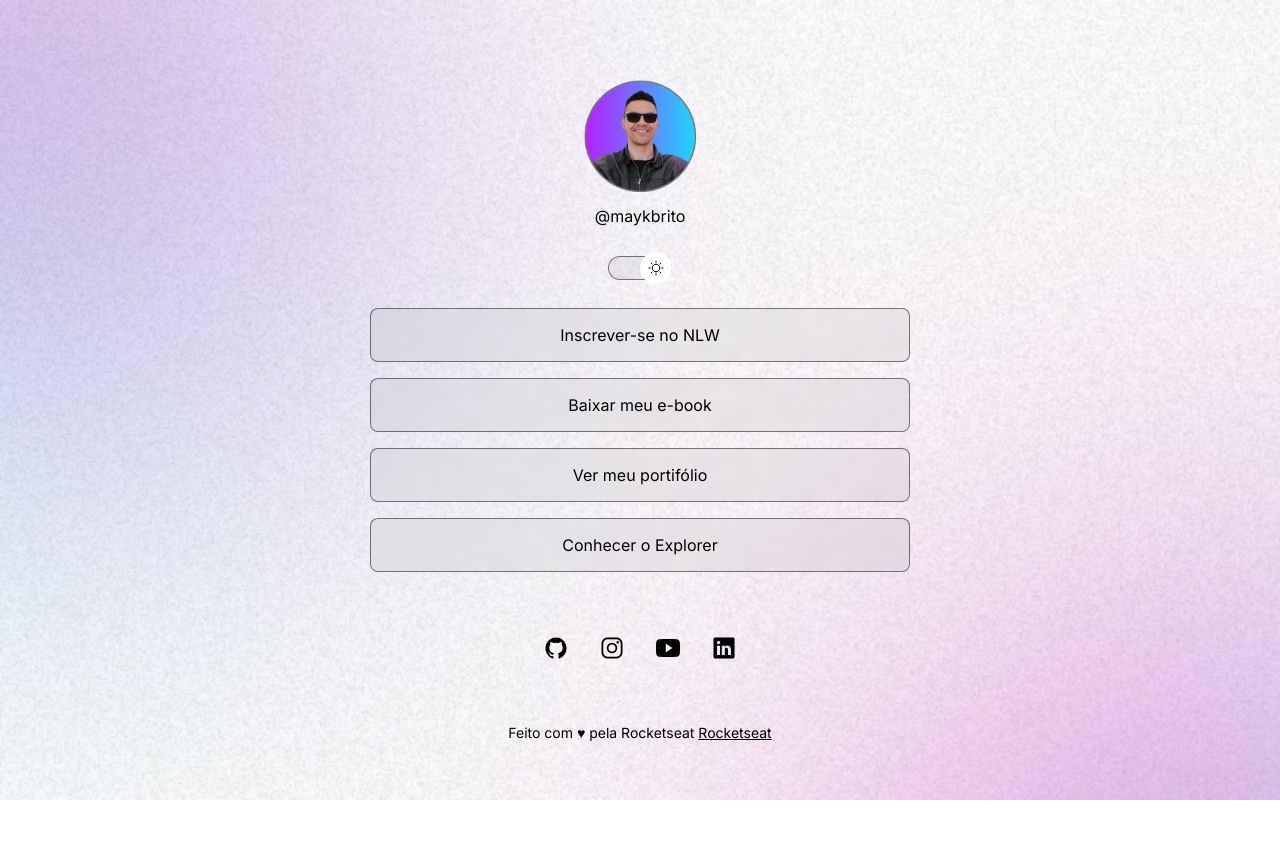
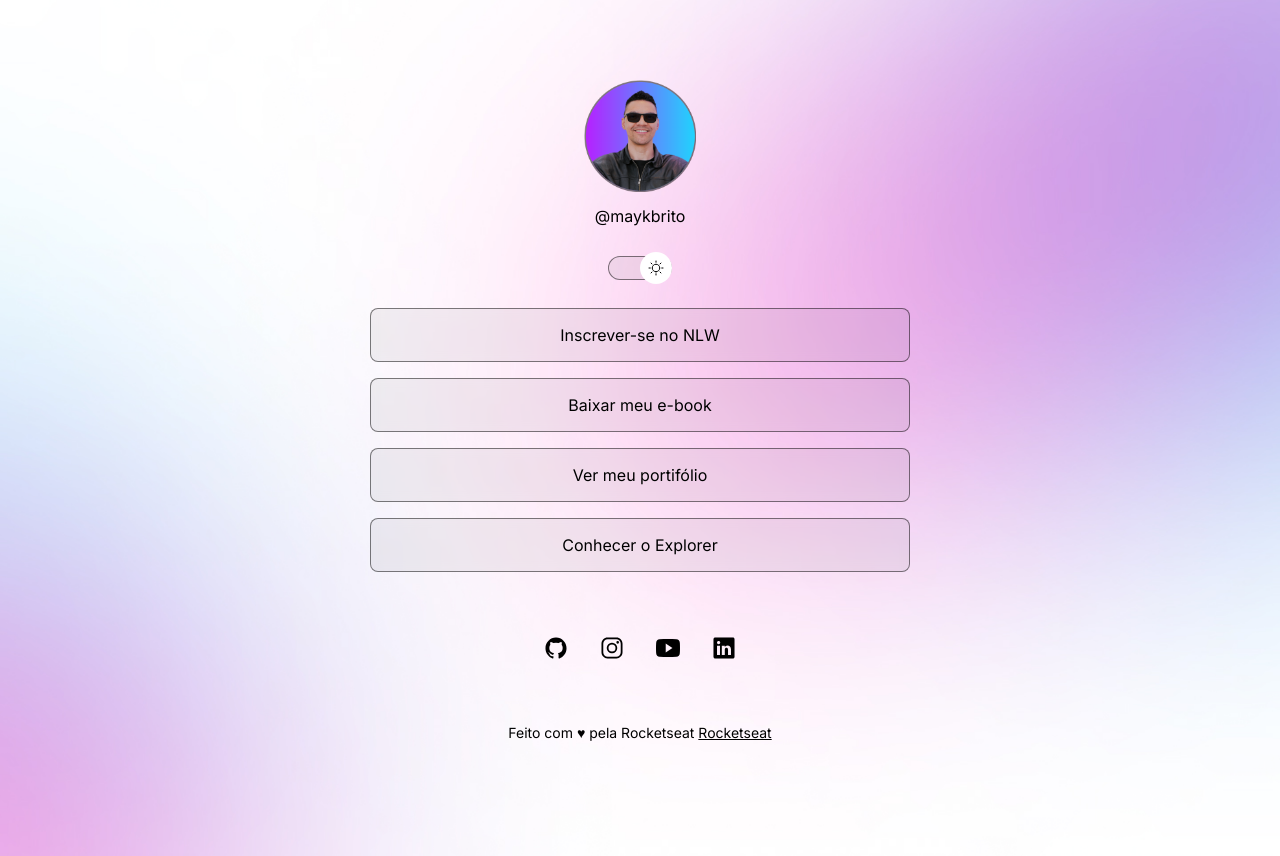
Before and after one commit to LucasHosokawa/ProjetoRocketseat, a plain HTML site: page index.html in a window 1280 px wide. Both pictures are taken after a click on the element 640 px from the left and 267 px from the top of the page. Before the commit the page ends 800 px from the top, so only its background shows below. Drawn offline with nearby package versions, Linux system fonts and the light colour scheme.

Commit message:
change background based on midea

```diff
--- a/style.css
+++ b/style.css
@@ -27,6 +27,7 @@
 body {
   /*background: color image repeat position/size*/
   background: var(--bg-url) no-repeat top center/cover;
+  height: 100vh;
 }
 
 body * {
@@ -160,3 +161,13 @@ footer {
   text-align: center;
   font-size: 14px;
 }
+
+/* medies queries */
+@media (min-width: 700px) {
+:root {
+  --bg-url: url(./assets/bg-desktop.jpg);
+}
+.light {
+  --bg-url: url(./assets/bg-desktop-light.jpg);
+}
+}
```
